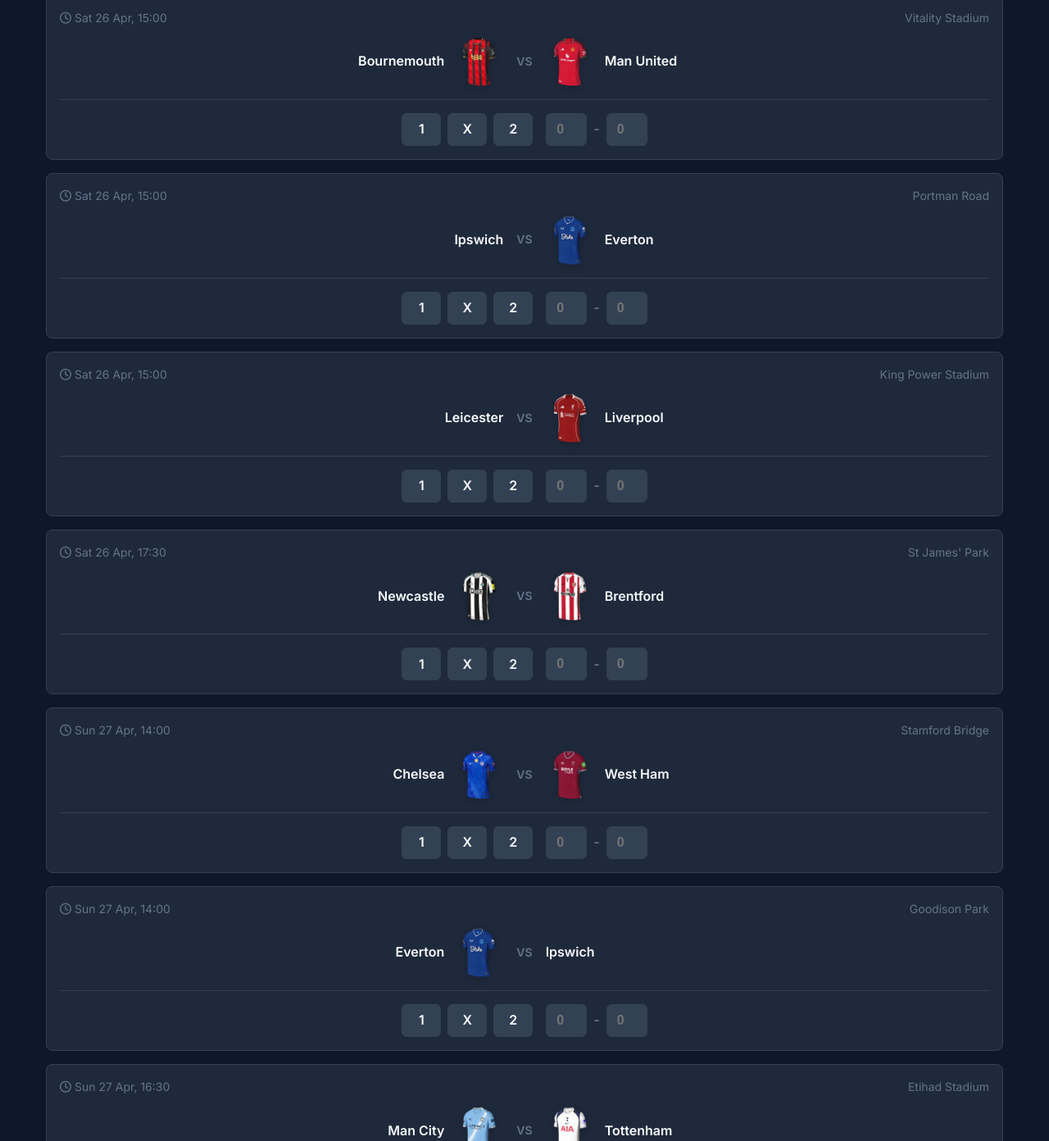
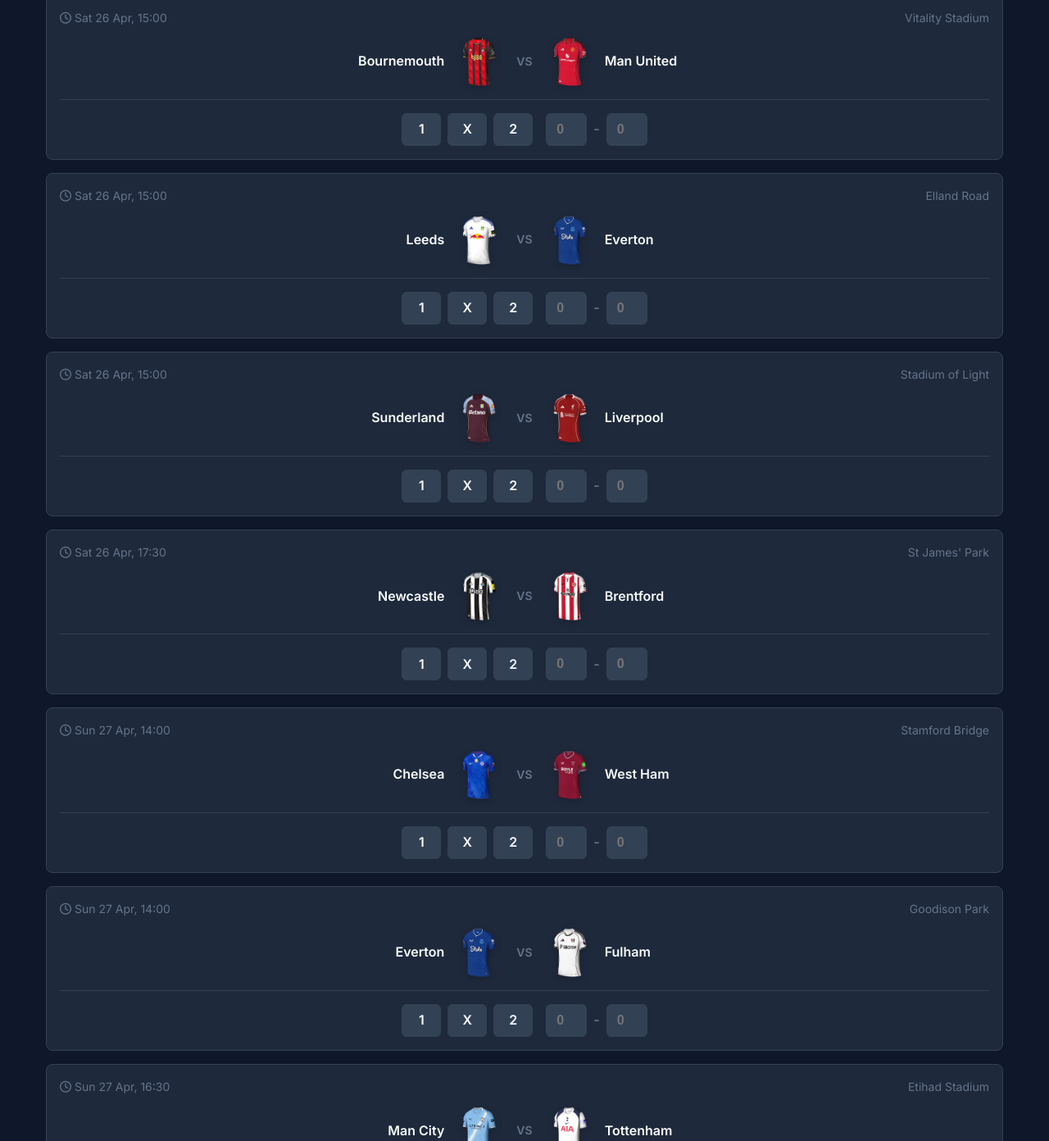
Before and after one commit to markgoulding180-sudo/gb-fantasy-app, a website: page frontend/predictions.html in a window 1280 px wide. Shown: the part 826-2218 px from the top of the page at 82% size. Drawn offline with Linux system fonts and the light colour scheme; no server answers.

Commit message:
Fix fixtures: replace Ipswich and Leicester with Premier League 2025/26 teams (Leeds, Sunderland, Fulham)

```diff
--- a/frontend/predictions.html
+++ b/frontend/predictions.html
@@ -208,12 +208,12 @@
         <div class="fixture">
           <div class="fixture-header">
             <span><i class="far fa-clock"></i> Sat 26 Apr, 15:00</span>
-            <span class="text-muted">Portman Road</span>
+            <span class="text-muted">Elland Road</span>
           </div>
           <div class="fixture-teams">
             <div class="team home">
-              <div class="team-name">Ipswich</div>
-              <div class="team-logo">IPS</div>
+              <div class="team-name">Leeds</div>
+              <img src="shirts/leeds.webp" alt="Leeds" class="team-shirt">
             </div>
             <span class="vs">VS</span>
             <div class="team away">
@@ -250,12 +250,12 @@
         <div class="fixture">
           <div class="fixture-header">
             <span><i class="far fa-clock"></i> Sat 26 Apr, 15:00</span>
-            <span class="text-muted">King Power Stadium</span>
+            <span class="text-muted">Stadium of Light</span>
           </div>
           <div class="fixture-teams">
             <div class="team home">
-              <div class="team-name">Leicester</div>
-              <div class="team-logo">LEI</div>
+              <div class="team-name">Sunderland</div>
+              <img src="shirts/sunderland.webp" alt="Sunderland" class="team-shirt">
             </div>
             <span class="vs">VS</span>
             <div class="team away">
@@ -385,8 +385,8 @@
             </div>
             <span class="vs">VS</span>
             <div class="team away">
-              <div class="team-logo">IPS</div>
-              <div class="team-name">Ipswich</div>
+              <img src="shirts/fullham.webp" alt="Fulham" class="team-shirt">
+              <div class="team-name">Fulham</div>
             </div>
           </div>
           <div class="prediction-form">
```
